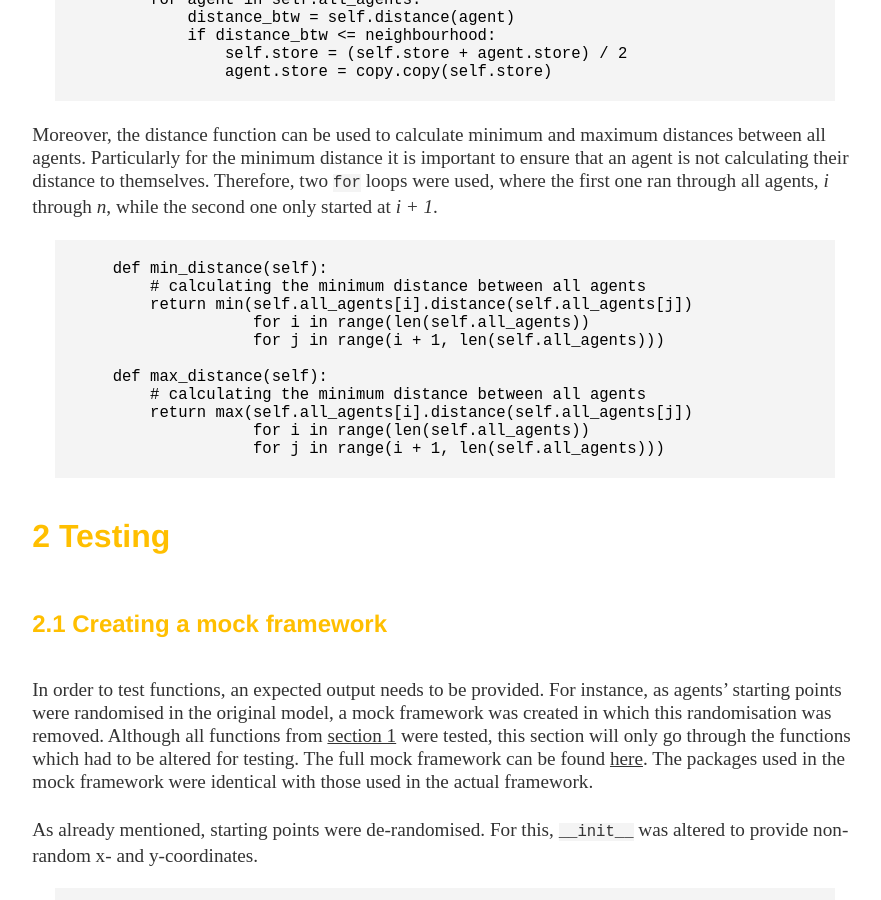
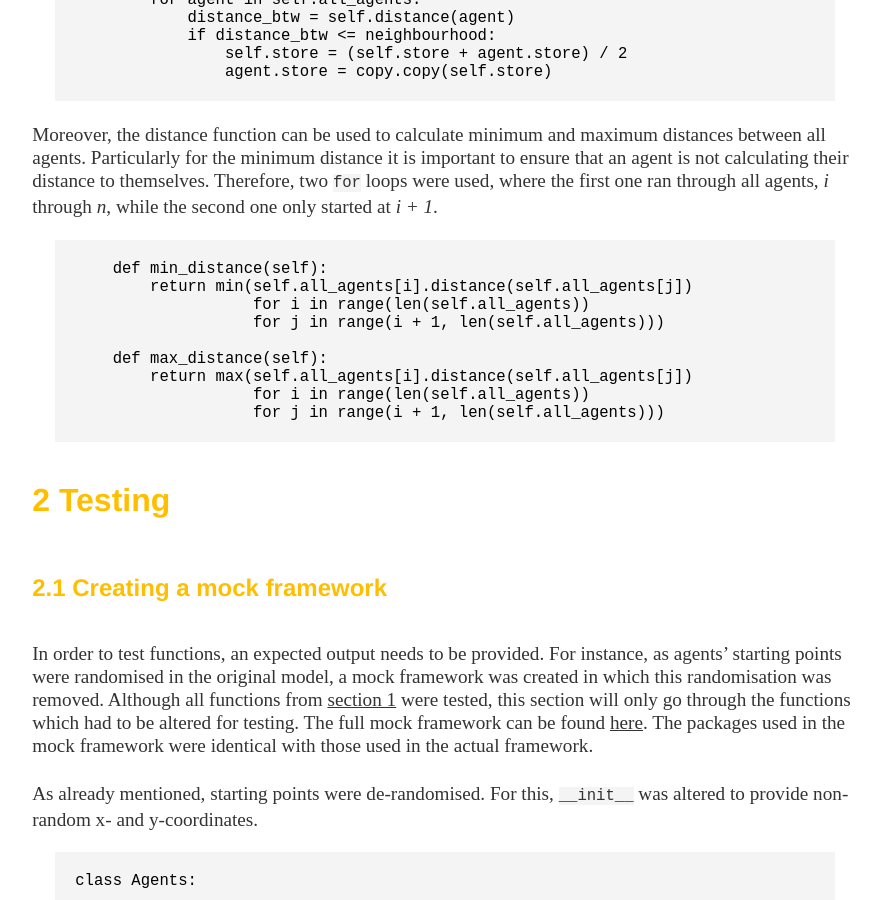
Before and after one commit to lena-kilian/lena-kilian.github.io, a Jekyll site: the page built from abm/index.md, in a window 1280 px wide and 900 px high, scrolled down 4916 px. Shown: the whole window, without its empty margins (195-1076 px from the left). Built offline with Jekyll 4.4.1, drawn with Linux system fonts in a browser that asks for light colours; our own code applies the rules of GitHub Pages for plain Markdown files.

Commit message:
Update index.md

````diff
--- a/abm/index.md
+++ b/abm/index.md
@@ -174,13 +174,11 @@ Moreover, the distance function can be used to calculate minimum and maximum dis
 
 ```
     def min_distance(self):
-        # calculating the minimum distance between all agents
         return min(self.all_agents[i].distance(self.all_agents[j])
                    for i in range(len(self.all_agents))
                    for j in range(i + 1, len(self.all_agents)))
 
     def max_distance(self):
-        # calculating the minimum distance between all agents
         return max(self.all_agents[i].distance(self.all_agents[j])
                    for i in range(len(self.all_agents))
                    for j in range(i + 1, len(self.all_agents)))
````
